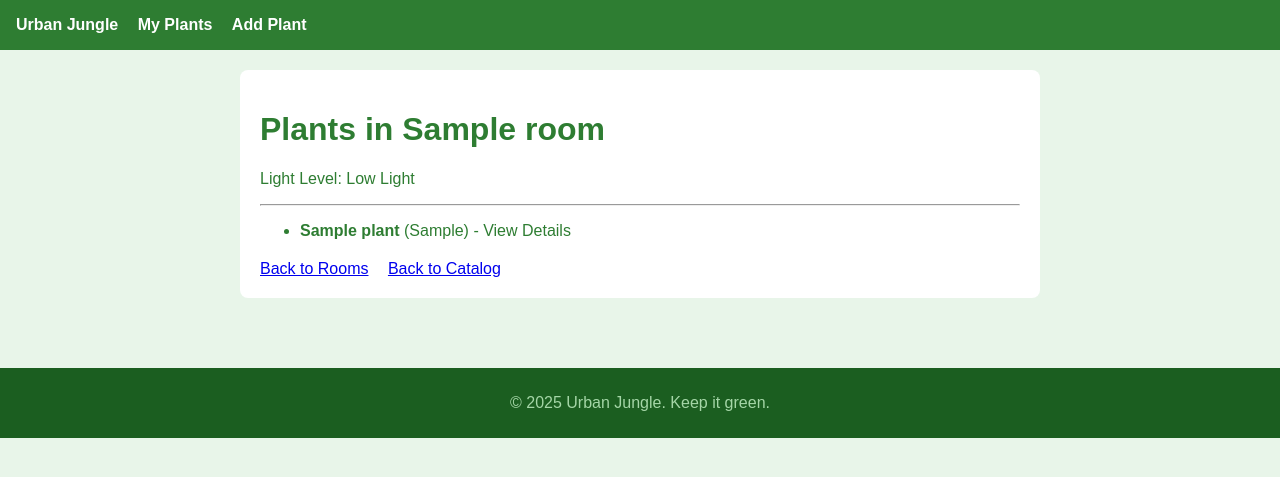
After one commit to lowrybg/urban_jungle, a Django app: page /rooms/1/plants/ in a window 1280 px wide. The commit adds this page. Shown: the top 477 px of the page. Run offline with Django 5.2, Linux system fonts and the light colour scheme; tables that the repository leaves empty hold one stand-in row (values such as "Sample post").

Commit message:
add filtered view for plants by room

```diff
--- /dev/null
+++ b/plants/templates/plants/plants_by_room.html
@@ -0,0 +1,25 @@
+{% extends 'base.html' %}
+
+{% block content %}
+    <div style="background: white; padding: 20px; border-radius: 8px;">
+        <h1>Plants in {{ room.name }}</h1>
+        <p>Light Level: {{ room.get_light_level_display }}</p>
+        <hr>
+
+        <ul>
+            {% for plant in plants %}
+                <li style="margin-bottom: 10px;">
+                    <strong>{{ plant.name }}</strong> ({{ plant.species|default:"Unknown Species" }})
+                    - <a href="{% url 'detail_plant' plant.pk %}" style="color: #2e7d32; text-decoration: none;">View Details</a>
+                </li>
+            {% empty %}
+                <li>No plants have been assigned to this room yet.</li>
+            {% endfor %}
+        </ul>
+
+        <div style="margin-top: 20px;">
+            <a href="{% url 'room_list' %}" style="margin-right: 15px;">Back to Rooms</a>
+            <a href="{% url 'catalog' %}">Back to Catalog</a>
+        </div>
+    </div>
+{% endblock %}
--- a/plants/templates/plants/room_list.html
+++ b/plants/templates/plants/room_list.html
@@ -8,7 +8,11 @@
         <ul>
             {% for room in rooms %}
                 <li style="margin-bottom: 10px;">
-                    <strong>{{ room.name }}</strong> (Light Levell: {{ room.get_light_level_display }})
+                    <a href="{% url 'plants_by_room' room.pk %}" style="font-size: 1.1em; font-weight: bold; color: #2e7d32; text-decoration: none;">
+                    {{ room.name }}
+                     </a>
+
+                    (Light Level: {{ room.get_light_level_display }})
                 <span style=" margin-left: 15px;">
                     <a href="{% url 'edit_room' room.pk %}" style="color: orange; text-decoration: none;">Edit</a> |
                         <a href="{% url 'delete_room' room.pk %}" style="color: red; text-decoration: none;">Delete</a>
--- a/plants/urls.py
+++ b/plants/urls.py
@@ -1,6 +1,6 @@
 from django.urls import path
 from .views import PlantListView, PlantCreateView, PlantUpdateView, PlantDeleteView, PlantDetailView, RoomListView, \
-RoomCreateView, RoomUpdateView, RoomDeleteView
+RoomCreateView, RoomUpdateView, RoomDeleteView, PlantByRoomListView
 
 urlpatterns = [
     path('catalog/', PlantListView.as_view(), name='catalog'),
@@ -14,4 +14,5 @@ urlpatterns = [
     path('rooms/create/', RoomCreateView.as_view(), name='create_room'),
     path('rooms/edit/<int:pk>/', RoomUpdateView.as_view(), name='edit_room'),
     path('rooms/delete/<int:pk>/', RoomDeleteView.as_view(), name='delete_room'),
+    path('rooms/<int:room_id>/plants/', PlantByRoomListView.as_view(), name='plants_by_room'),
 ]
--- a/plants/views.py
+++ b/plants/views.py
@@ -1,6 +1,6 @@
 from django.urls import reverse_lazy
 from django.views.generic import ListView, CreateView, UpdateView, DeleteView, DetailView
-
+from django.shortcuts import get_object_or_404
 
 from .forms import PlantCreateForm, PlantUpdateForm, RoomForm
 from .models import Plant, Room
@@ -56,3 +56,17 @@ class RoomDeleteView(DeleteView):
     model = Room
     template_name = 'plants/delete_room.html'
     success_url = reverse_lazy('room_list')
+
+class PlantByRoomListView(ListView):
+    model = Plant
+    template_name = 'plants/plants_by_room.html'
+    context_object_name = 'plants'
+
+
+    def get_queryset(self):
+        return Plant.objects.filter(room_id=self.kwargs['room_id'])
+
+    def get_context_data(self, **kwargs):
+        context = super().get_context_data(**kwargs)
+        context['room'] = get_object_or_404(Room, pk=self.kwargs['room_id'])
+        return context
```
